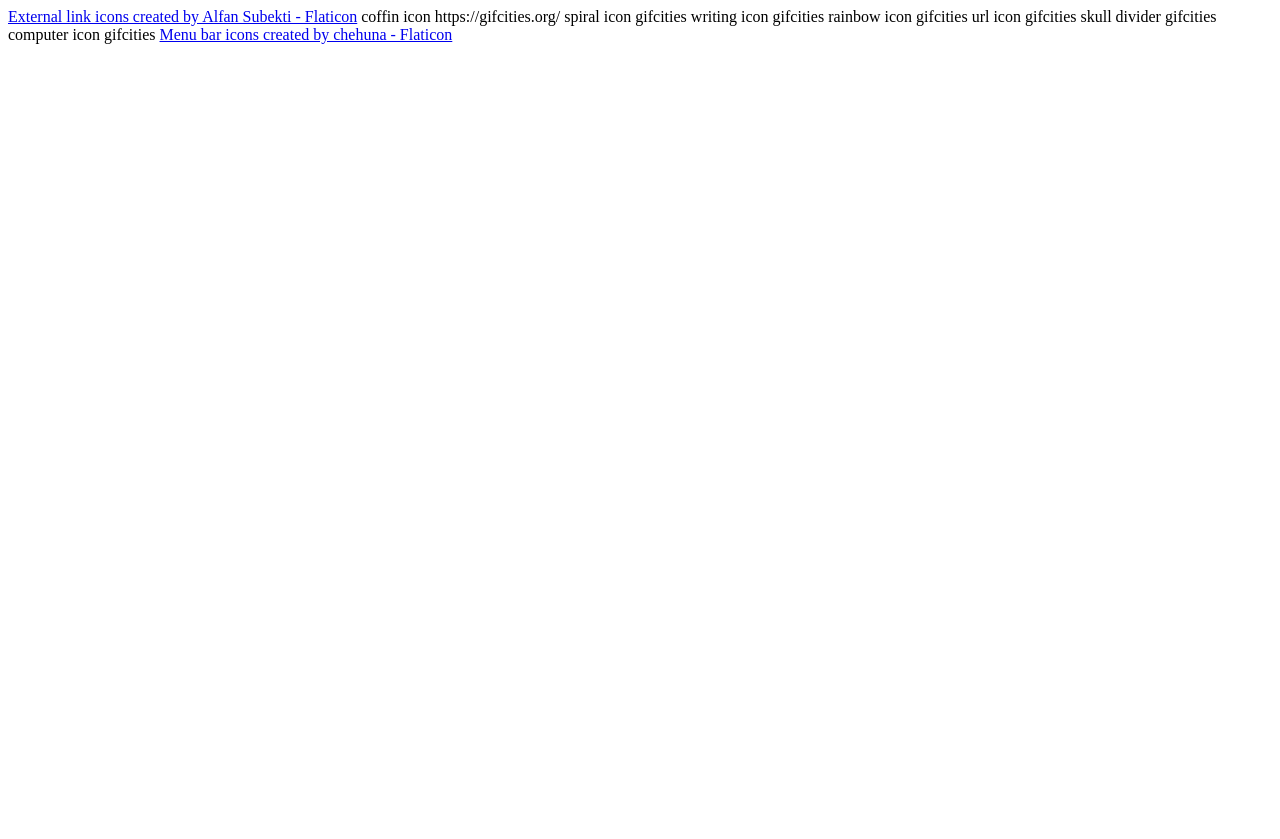
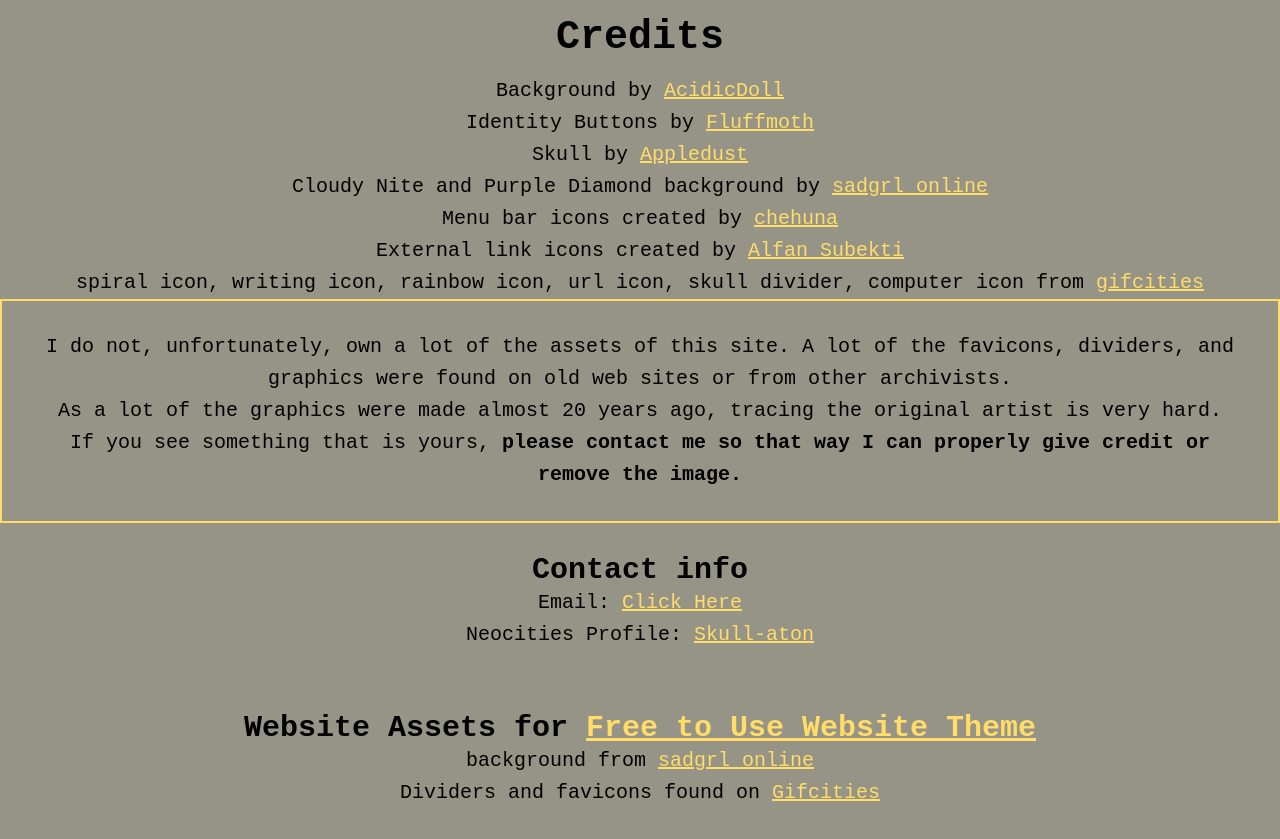
Before and after one commit to FriendSkullaton/Website2.0, a plain HTML site: page credits.html in a window 1280 px wide. Before the commit the page ends 800 px from the top, so only its background shows below. Drawn offline with Linux system fonts and the light colour scheme.

Commit message:
credits and link

```diff
--- a/credits.html
+++ b/credits.html
@@ -1,4 +1,4 @@
-<a href="https://www.flaticon.com/free-icons/external-link" title="external link icons">External link icons created by Alfan Subekti - Flaticon</a>
+<!-- <a href="https://www.flaticon.com/free-icons/external-link" title="external link icons">External link icons created by Alfan Subekti - Flaticon</a>
 coffin icon https://gifcities.org/
 spiral icon gifcities
 writing icon gifcities
@@ -6,4 +6,89 @@
 url icon gifcities
 skull divider gifcities
 computer icon gifcities
-<a href="https://www.flaticon.com/free-icons/menu-bar" title="menu bar icons">Menu bar icons created by chehuna - Flaticon</a>
+<a href="https://www.flaticon.com/free-icons/menu-bar" title="menu bar icons">Menu bar icons created by chehuna - Flaticon</a> -->
+
+<!DOCTYPE html>
+<html lang="en">
+<head>
+    <meta charset="UTF-8">
+    <meta name="viewport" content="width=device-width, initial-scale=1.0">
+    <title>Credits</title>
+    <style>
+
+    *{
+      box-sizing: border-box;
+      padding: 0;
+      margin: 0;
+      }
+
+    body {
+    background-color: #969387;
+    color: black;
+    display: flex;
+    justify-content: center;
+    align-items: center;
+    flex-direction: column;
+    font-family: monospace;
+    top: 40px;
+    text-align: center;
+}
+
+    h1 {
+        font-size: 40px;
+        padding: 15px;
+    }
+
+    h2 {
+        font-weight: bold;
+        font-size: 30px;
+    }
+
+    p {
+        font-size: 20px;
+        line-height: 1.6em;
+    }
+    a {
+        color: #ffdd68;
+    }
+
+    a:hover {
+      color: white;
+      }
+
+    .disclaimer, .contact, .themes {
+        padding: 30px;
+    }
+
+    .disclaimer {
+        border: 2px solid #ffdd68;
+    }
+
+    </style>
+</head>
+<body>
+    <h1>Credits</h1>
+    <p>Background by <a href="https://www.deviantart.com/acidicdoll/art/FREE-TO-USE-Spooky-cute-background-742950832" target="_blank">AcidicDoll</a></p>
+    <p>Identity Buttons by <a href="https://www1.flightrising.com/forums/cc/3078623" target="_blank">Fluffmoth</a></p>
+    <p>Skull by <a href="https://www.lejlart.com/apple.html" target="_blank">Appledust</a></p>
+    <p>Cloudy Nite and Purple Diamond background by <a href="https://sadgrl.online/webmastery/downloads/tiledbgs" target="_blank">sadgrl online</a></p>
+    <p>Menu bar icons created by <a href="https://www.flaticon.com/free-icons/menu-bar" title="menu bar icons">chehuna</a></p>
+    <p>External link icons created by <a href="https://www.flaticon.com/free-icons/external-link" title="external link icons">Alfan Subekti</a></p>
+    <p>spiral icon, writing icon, rainbow icon, url icon, skull divider, computer icon from <a href="https://gifcities.org/" target="_blank">gifcities</a></p>
+    <div class="disclaimer">
+        <p>I do not, unfortunately, own a lot of the assets of this site. A lot of the favicons, dividers, and graphics were found on old web sites or from other archivists.</p>
+        <p>As a lot of the graphics were made almost 20 years ago, tracing the original artist is very hard.</p>
+        <p>If you see something that is yours, <strong>please contact me so that way I can properly give credit or remove the image.</strong></p>
+    </div>
+    <div class="contact">
+        <h2>Contact info</h2>
+        <p>Email: <a href="mailto:skell@skull-aton.com">Click Here</a><p>
+        <p>Neocities Profile: <a href="https://neocities.org/site/skull-aton">Skull-aton</a></p>
+    </div>
+    <div class="themes">
+        <h2>Website Assets for <a href="https://skull-aton.com/Themes/rainbowbright/basethemerb">Free to Use Website Theme</a></h2>
+        <p>background from <a href="https://sadgrl.online/webmastery/downloads/tiledbgs">sadgrl online</a></p>
+        <p>Dividers and favicons found on <a href="https://gifcities.org/">Gifcities</a></p>
+    </div>
+</body>
+</html>
```
Also changed, not shown: index.html (+27 -26 lines), links.html (+14 -0 lines), resources/ad_skullsprinkles.gif (added), resources/blinkiesCafe-badge.gif (added), resources/nuel.gif (added), resources/skellbutton.gif (added), resources/vampirevalentine.gif (added).
